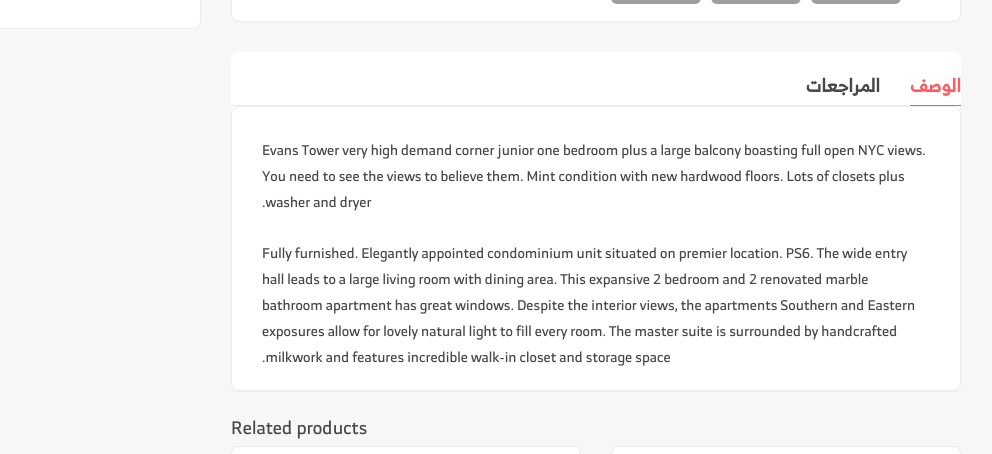
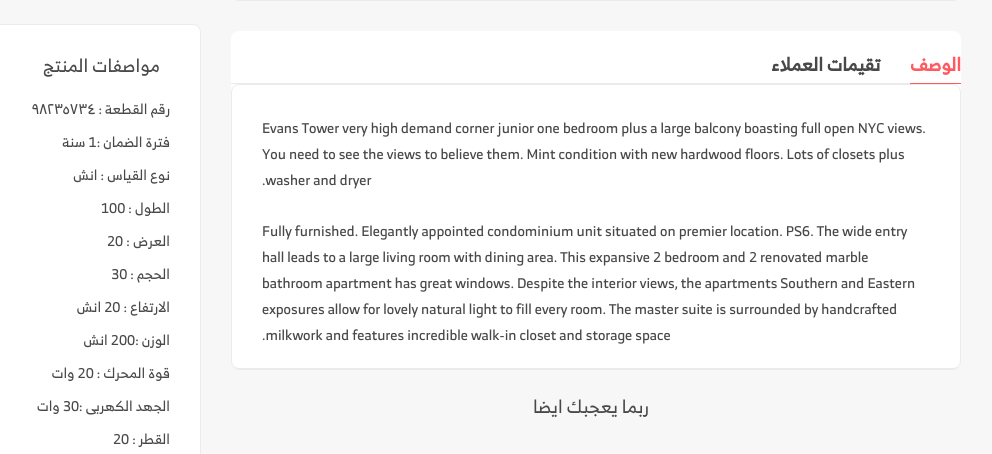
Before and after one commit to MoustafaSaied93/Suppliers, a PHP site: page /product-detail.php?id=211 in a window 1280 px wide. Shown: the part 668-1122 px from the top of the page, without its empty margins (234-1226 px from the left). Run offline with PHP 8.4, Linux system fonts and the light colour scheme; data comes from the database, SQL or seed files in the repository; some libraries are stand-ins or nearby versions; grey boxes are pictures that could not be loaded.

Commit message:
new updates

```diff
--- a/admin/js/Product.js
+++ b/admin/js/Product.js
@@ -1210,8 +1210,6 @@
 
     formData.append("fileToUpload", fileToUpload);
 
-
-
    }
 
 
--- a/index.php
+++ b/index.php
@@ -184,7 +184,7 @@
 											<li class="list-inline-item"><a href="#"><span class="flaticon-transfer-1"></span></a></li>
 											<li class="list-inline-item"><a href="#"><span class="flaticon-heart"></span></a></li>
 										</ul>
-										<a class="fp_price" href="product-detail.php">'.$row['Price'].'<small> ريال</small></a>
+										<a class="fp_price" href="product-detail.php?id='.$row['product_id'].'">'.$row['Price'].'<small> ريال</small></a>
 									</div>
 								</div>
 								<div class="details">
--- a/product-detail.php
+++ b/product-detail.php
@@ -1,6 +1,49 @@
 
 
-<?php include "inc/header.php" ?>
+<?php include "inc/header.php";
+
+include_once("config.php");
+
+$id = $_GET['id'];
+
+$result=mysqli_query($conn,"SELECT p.*, c.*, a.*
+     FROM product p INNER JOIN
+     accounts a
+          ON p.UserID = a.UserID INNER JOIN
+          categories c ON p.cat_id = c.cat_id
+
+WHERE p.product_id='$id'");
+
+
+
+
+$row = mysqli_fetch_array($result);
+
+$productname=$row['Product_Name'];
+
+$image1=$row['image1'];
+
+$image2=$row['image2'];
+
+$image3=$row['image3'];
+
+$image4=$row['image4'];
+
+
+$categoryid=$row['cat_id'];
+
+$categoryName=$row['cat_name'];
+
+
+
+$ProductDesc=$row['Descrip'];
+
+
+$city=$row['City'];
+
+
+
+?>
 
 
 
@@ -14,10 +57,10 @@
 				<div class="col-xl-6">
 					<div class="breadcrumb_content style2">
 						<ol class="breadcrumb">
-						    <li class="breadcrumb-item"><a href="#">Home</a></li>
-						    <li class="breadcrumb-item active text-thm" aria-current="page">التفاصيل</li>
+						    <li class="breadcrumb-item"><a href="#">الرئيسية</a></li>
+						    <li class="breadcrumb-item active text-thm" aria-current="page">تفاصيل المنتج</li>
 						</ol>
-						<h4 class="breadcrumb_title" style = "text-align: right;">تفاصيل المنتج</h4>
+
 					</div>
 				</div>
 			</div>
@@ -86,8 +129,10 @@
 							<li class="nav-item">
 							    <a class="nav-link active" id="description-tab" data-toggle="tab" href="#description" role="tab" aria-controls="description" aria-selected="true">الوصف</a>
 							</li>
+
+
 							<li class="nav-item">
-							    <a class="nav-link" id="review-tab" data-toggle="tab" href="#review" role="tab" aria-controls="review" aria-selected="false">المراجعات</a>
+							    <a class="nav-link" id="review-tab" data-toggle="tab" href="#review" role="tab" aria-controls="review" aria-selected="false">تقيمات العملاء</a>
 							</li>
 						</ul>
 						<div class="tab-content" id="myTabContent2">
@@ -103,6 +148,8 @@
 									</div>
 								</div>
 							</div>
+
+
 							<div class="tab-pane fade" id="review" role="tabpanel" aria-labelledby="review-tab">
 								<div class="product_single_content">
 									<div class="mbp_pagination_comments">
@@ -189,13 +236,14 @@
 							</div>
 						</div>
 					</div>
+                    <br>
 
 
 					<div class="row mb30">
-						<div class="col-lg-12">
-							<h4 class="mt25">Related products</h4>
+						<div class="col-lg-12" >
+							<h4 class="main-title text-center mb40">ربما يعجبك ايضا</h4>
 						</div>
-						<div class="col-sm-6 col-lg-6">
+						<div class="col-sm-4 col-lg-4">
 							<div class="shop_grid">
 								<div class="thumb">
 									<img class="img-fluid w100" src="images/shop/1.png" alt="1.png">
@@ -207,7 +255,7 @@
 								</div>
 							</div>
 						</div>
-						<div class="col-sm-6 col-lg-6">
+						<div class="col-sm-4 col-lg-4">
 							<div class="shop_grid">
 								<div class="thumb">
 									<img class="img-fluid w100" src="images/shop/2.png" alt="2.png">
@@ -218,23 +266,32 @@
 								</div>
 							</div>
 						</div>
+
+
+                        <div class="col-sm-4 col-lg-4">
+							<div class="shop_grid">
+								<div class="thumb">
+									<img class="img-fluid w100" src="images/shop/2.png" alt="2.png">
+								</div>
+								<div class="details">
+									<h4 class="item-tile">Beanie <span class="price">$13,000</span></h4>
+									<button class="btn btn-thm add_to_cart">Add to cart</button>
+								</div>
+							</div>
+						</div>
+
+
+
 					</div>
 				</div>
 
 
+
+
+
 				<div class="col-lg-4">
-					<div class="sidebar_search_widget">
-						<div class="blog_search_widget">
-							<div class="input-group">
-								<input type="text" class="form-control" placeholder="Search Here" aria-label="Recipient's username" aria-describedby="button-addon2">
-								<div class="input-group-append">
-							    	<button class="btn btn-outline-secondary" type="button" id="button-addon2"><span class="flaticon-magnifying-glass"></span></button>
-								</div>
-							</div>
-						</div>
-					</div>
-					<div class="terms_condition_widget">
-						<h4 class="title">Product Categories</h4>
+                <div class="terms_condition_widget">
+						<h4 class="title">الاستفسار عن المنتج</h4>
 						<div class="widget_list">
 							<ul class="list_details">
 								<li><a href="#"><i class="fa fa-caret-right mr10"></i>Clothing</a></li>
@@ -246,8 +303,49 @@
 						</div>
 					</div>
 
+                    <br>  <br> <br> <br> <br>
+
+					<div class="terms_condition_widget" style="hieght:30%">
+						<h4 class="title">مواصفات المنتج</h4>
+						<div class="widget_list">
+
+                            <ul class="sspd_sku mb30">
+							<li><p >رقم القطعة : ٩٨٢٣٥٧٣٤</p></li>
+
+                            <li><p>فترة الضمان :1 سنة </p></li>
+
+                            <li><p> نوع القياس : انش</p></li>
+
+                            <li><p>الطول : 100 </p></li>
+
+                            <li><p> العرض : 20</p></li>
+
+                            <li><p> الحجم : 30 </p></li>
+
+                            <li><p> الارتفاع : 20 انش</p></li>
+
+                            <li><p>الوزن :200 انش</p></li>
+
+                            <li><p>قوة المحرك : 20 وات </p></li>
+
+
+                            <li><p>الجهد الكهربى :30 وات </p></li>
+
+                            <li><p>القطر : 20  </p></li>
+                            <li><p> القطر الخارجى : 20  </p></li>
+
+                            <li><p> مرفق المنتج :  </p></li>
+
+							</ul>
+
+
+						</div>
+					</div>
+
 					</div>
 				</div>
+
+
 			</div>
 		</div>
 	</section>
```
